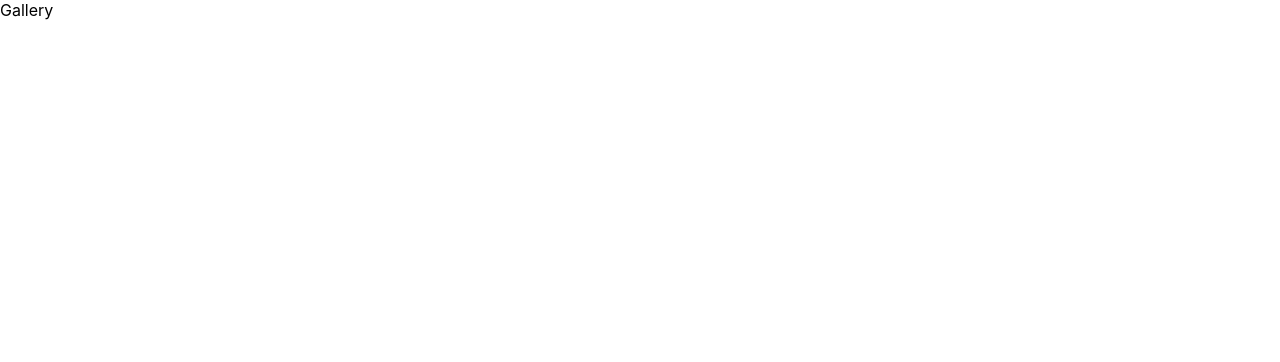
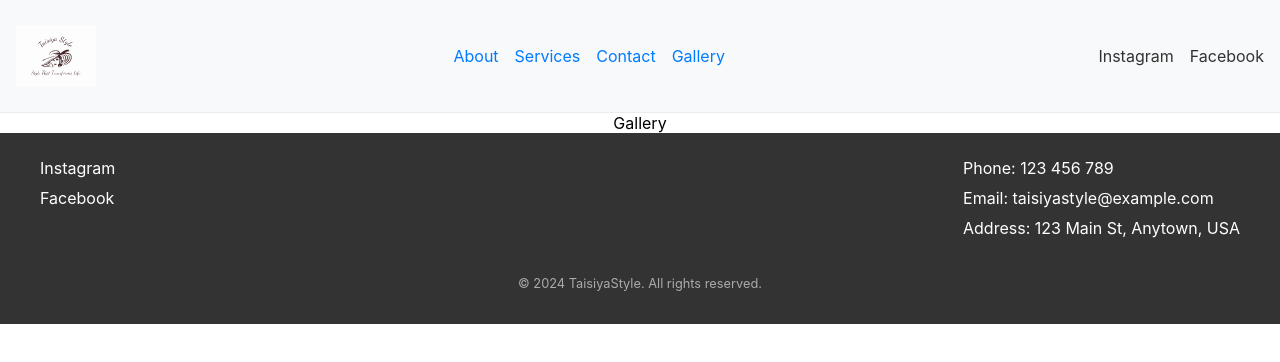
Before and after one commit to kuzmavasil74/taisiya-portfolio-frontend, a React (Create React App) app: page /gallery in a window 1280 px wide. Shown: the top 362 px of the page. Built offline with nearby package versions, Linux system fonts and the light colour scheme.

Commit message:
add_footer_&_header

```diff
--- a/src/components/App/App.jsx
+++ b/src/components/App/App.jsx
@@ -6,10 +6,14 @@ import ContactForm from '../ContactForm/Contact.jsx'
 import Gallery from '../Gallery/Gallery.jsx'
 import Main from '../Main/Main.jsx'
 import Services from '../Services/Services.jsx'
+import Footer from '../Footer/Footer.jsx'
+import Header from '../Header/Header.jsx'
 
 function App() {
   return (
     <Router>
+      <Header />
+      <div className="App">
         <Routes>
           <Route path="/" element={<Main />} />
           <Route path="/about" element={<About />} />
@@ -17,6 +21,8 @@ function App() {
           <Route path="/contact" element={<ContactForm />} />
           <Route path="/gallery" element={<Gallery />} />
         </Routes>
+      </div>
+      <Footer />
     </Router>
   )
 }
--- /dev/null
+++ b/src/components/Footer/Footer.jsx
@@ -0,0 +1,36 @@
+import React from 'react'
+import styles from './Footer.module.css'
+
+function Footer() {
+  return (
+    <footer className={styles.footer}>
+      <div className={styles['footer-content']}>
+        <div className={styles['social-media']}>
+          <a href="https://instagram.com" target="_blank" rel="noreferrer">
+            Instagram
+          </a>
+          <a href="https://facebook.com" target="_blank" rel="noreferrer">
+            Facebook
+          </a>
+        </div>
+        <div className={styles['contact-info']}>
+          <p>
+            Phone: <a href="tel:123456789">123 456 789</a>
+          </p>
+          <p>
+            Email:{' '}
+            <a href="mailto:taisiyastyle@example.com">
+              taisiyastyle@example.com
+            </a>
+          </p>
+          <p>Address: 123 Main St, Anytown, USA</p>
+        </div>
+      </div>
+      <p className={styles.copyright}>
+        &copy; 2024 TaisiyaStyle. All rights reserved.
+      </p>
+    </footer>
+  )
+}
+
+export default Footer
--- /dev/null
+++ b/src/components/Footer/Footer.module.css
@@ -0,0 +1,54 @@
+.footer {
+  background-color: #333;
+  color: #fff;
+  padding: 20px;
+  display: flex;
+  flex-direction: column;
+  align-items: center;
+}
+
+.footer-content {
+  display: flex;
+  justify-content: space-between;
+  width: 100%;
+  max-width: 1200px;
+  margin-bottom: 20px;
+}
+
+.social-media {
+  display: flex;
+  flex-direction: column;
+}
+
+.social-media a {
+  color: #fff;
+  margin: 5px 0;
+  text-decoration: none;
+}
+
+.social-media a:hover {
+  text-decoration: underline;
+}
+
+.contact-info {
+  display: flex;
+  flex-direction: column;
+}
+
+.contact-info p {
+  margin: 5px 0;
+}
+
+.contact-info a {
+  color: #fff;
+  text-decoration: none;
+}
+
+.contact-info a:hover {
+  text-decoration: underline;
+}
+
+.copyright {
+  color: #aaa;
+  font-size: 0.8rem;
+}
--- a/src/components/Header/Header.jsx
+++ b/src/components/Header/Header.jsx
@@ -6,7 +6,9 @@ function Header() {
   return (
     <header className={styles.header}>
       <div className={styles.logo}>
-        <Link to="/">TaisiyaStyle</Link>
+        <Link to="/">
+          <img src="/images/logo.svg" alt="taisiya_style_logo" width="80px" />
+        </Link>
       </div>
       <nav>
         <ul>
@@ -25,18 +27,10 @@ function Header() {
         </ul>
       </nav>
       <div className={styles['social-media']}>
-        <a
-          href="https://instagram.com/taisiyastyle"
-          target="_blank"
-          rel="noreferrer"
-        >
+        <a href="https://instagram.com/" target="_blank" rel="noreferrer">
           Instagram
         </a>
-        <a
-          href="https://facebook.com/taisiyastyle"
-          target="_blank"
-          rel="noreferrer"
-        >
+        <a href="https://facebook.com/" target="_blank" rel="noreferrer">
           Facebook
         </a>
       </div>
--- a/src/components/Header/Header.module.css
+++ b/src/components/Header/Header.module.css
@@ -6,14 +6,9 @@
   background-color: #f8f9fa;
   border-bottom: 1px solid #e9ecef;
 }
-
-.logo a {
-  font-size: 1.5rem;
-  font-weight: bold;
-  color: #333;
-  text-decoration: none;
+.logo img {
+  display: block;
 }
-
 nav ul {
   list-style: none;
   display: flex;
--- a/src/components/Main/Main.jsx
+++ b/src/components/Main/Main.jsx
@@ -1,11 +1,8 @@
 import React from 'react'
 import Header from '../Header/Header'
+import Footer from '../Footer/Footer'
 
 function Main() {
-  return (
-    <>
-      <Header></Header>
-    </>
-  )
+  return <>Main</>
 }
 export default Main
```
Also changed, not shown: public/images/logo.svg (added). Lines whose indentation alone changed are shown as unchanged.
